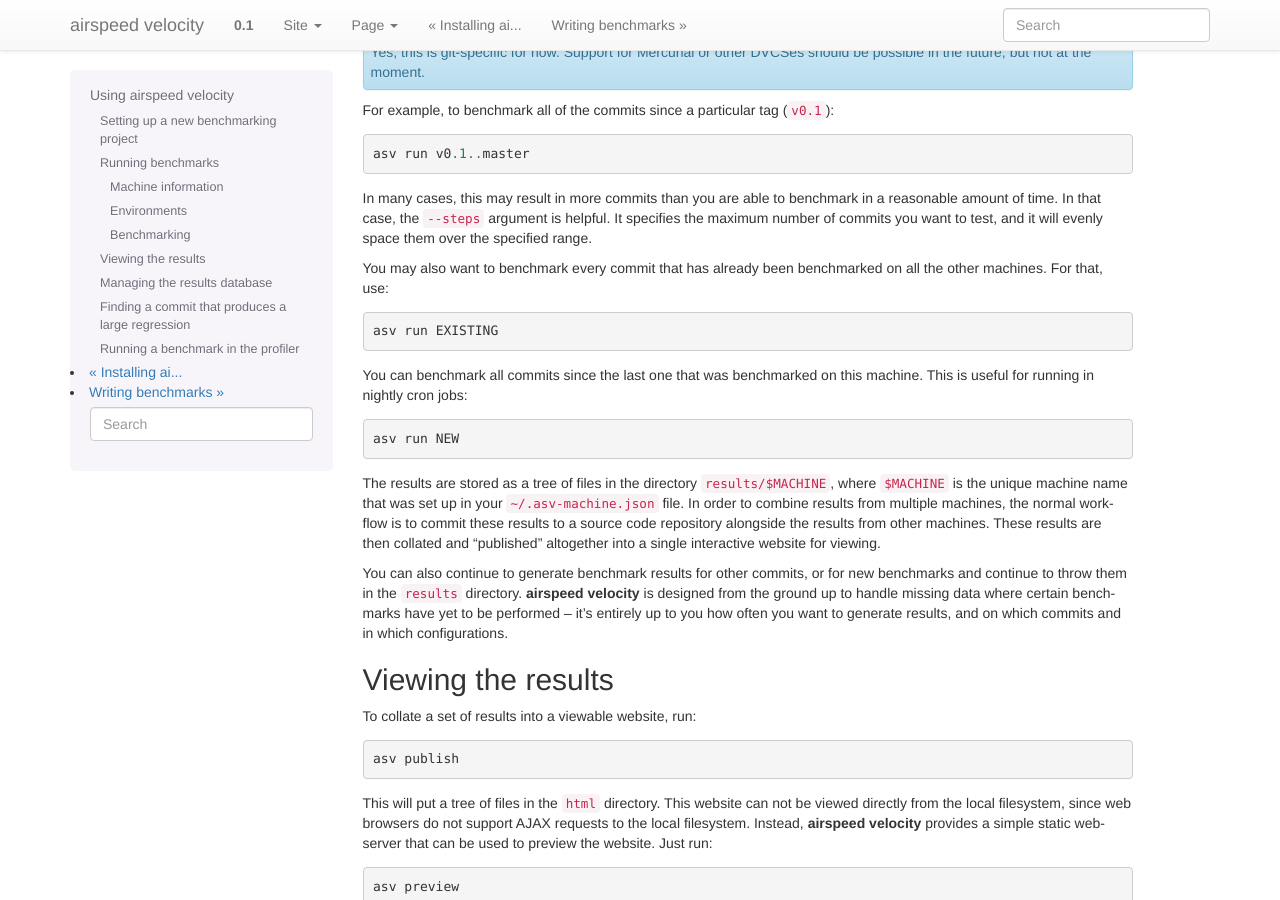
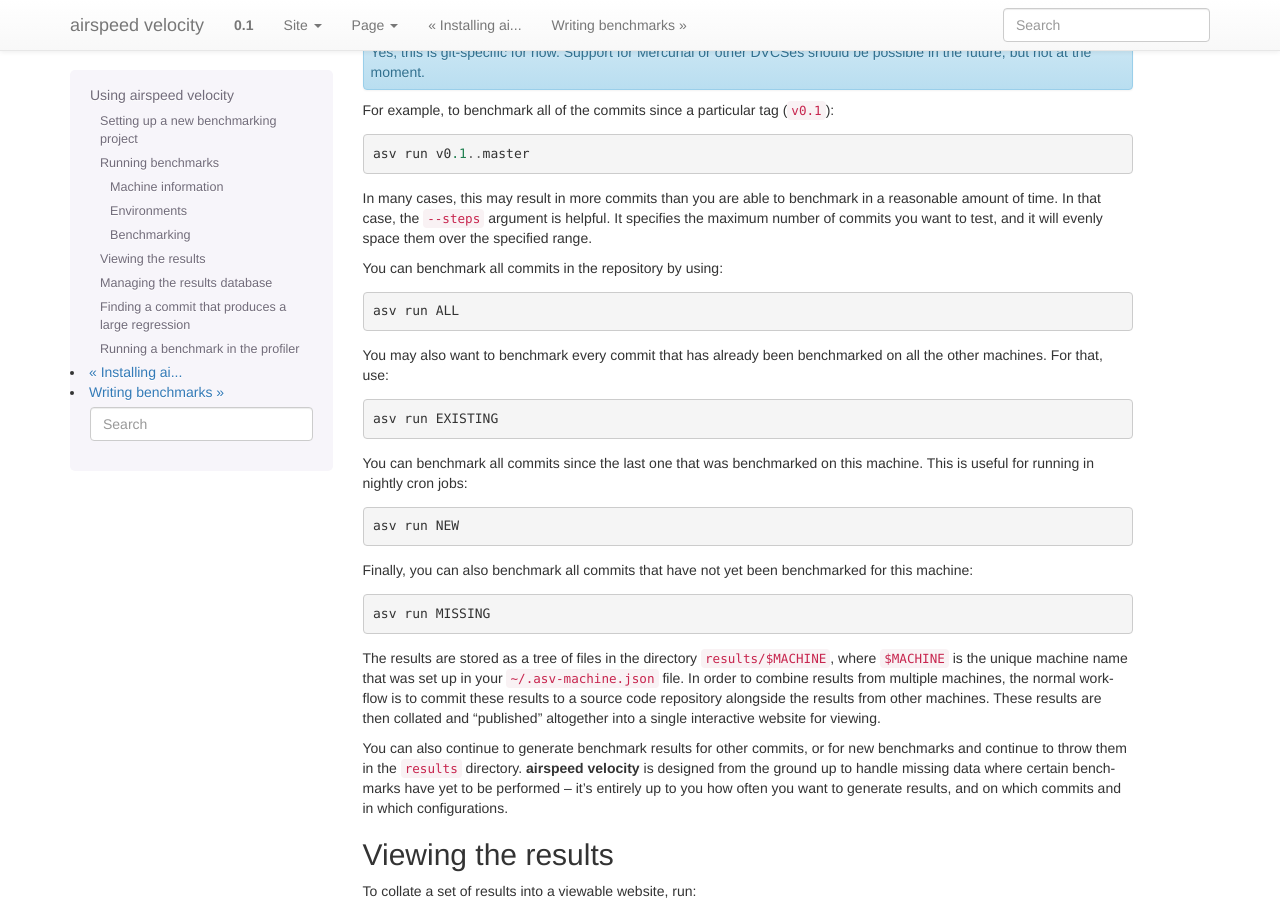
Before and after one commit to airspeed-velocity/asv, a Sphinx documentation site: the page built from docs/source/using.rst, in a window 1280 px wide and 900 px high, scrolled down 3536 px. Built offline with Sphinx 7.4.7, drawn with Linux system fonts in a browser that asks for light colours.

Commit message:
Add docs for ALL and MISSING

```diff
--- a/docs/source/using.rst
+++ b/docs/source/using.rst
@@ -235,6 +235,10 @@
 commits you want to test, and it will evenly space them over the
 specified range.
 
+You can benchmark all commits in the repository by using::
+
+    asv run ALL
+
 You may also want to benchmark every commit that has already been
 benchmarked on all the other machines.  For that, use::
 
@@ -244,6 +248,11 @@
 on this machine.  This is useful for running in nightly cron jobs::
 
     asv run NEW
+
+Finally, you can also benchmark all commits that have not yet been benchmarked
+for this machine::
+
+    asv run MISSING
 
 The results are stored as a tree of files in the directory
 ``results/$MACHINE``, where ``$MACHINE`` is the unique machine name
```
